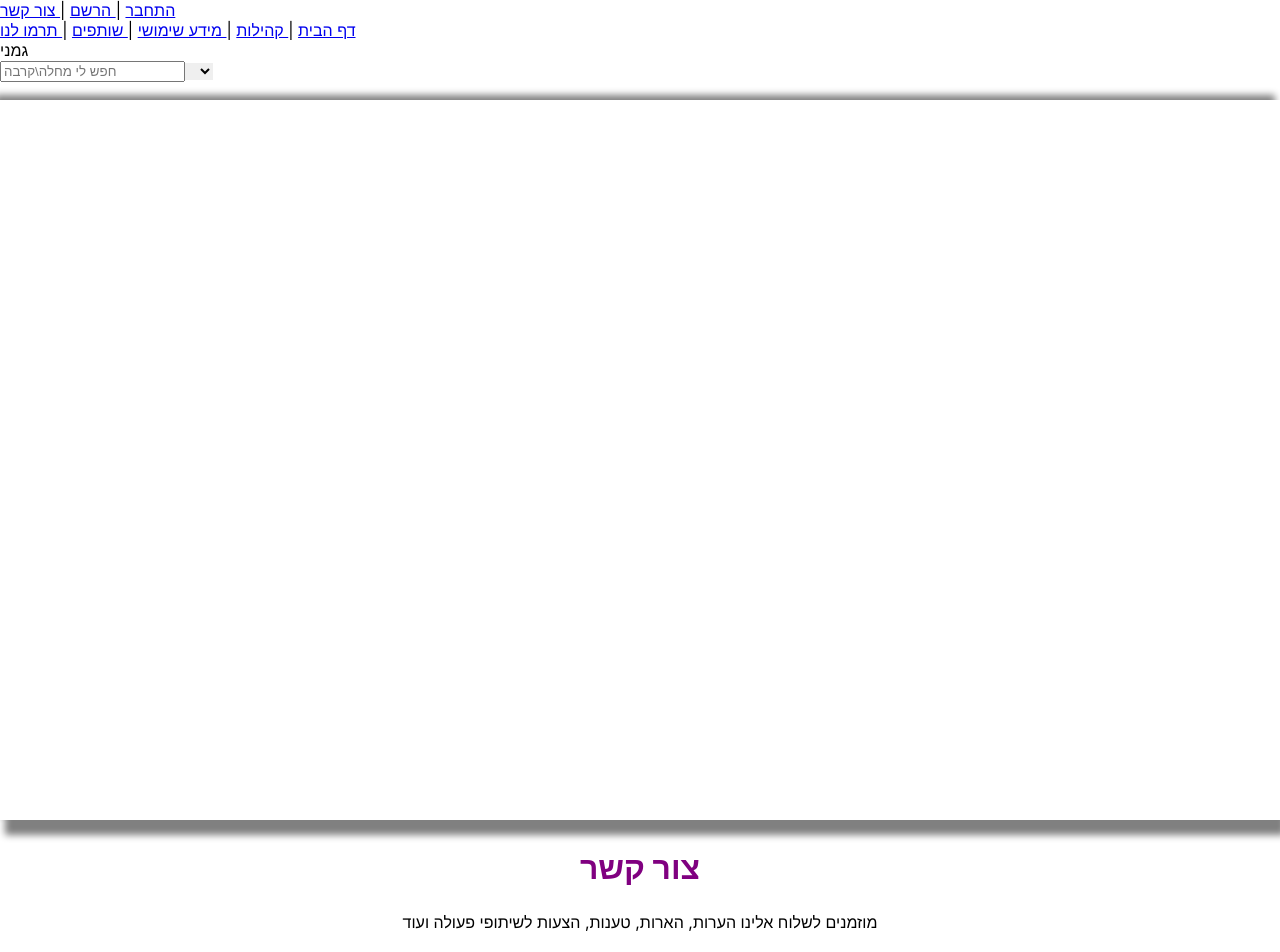
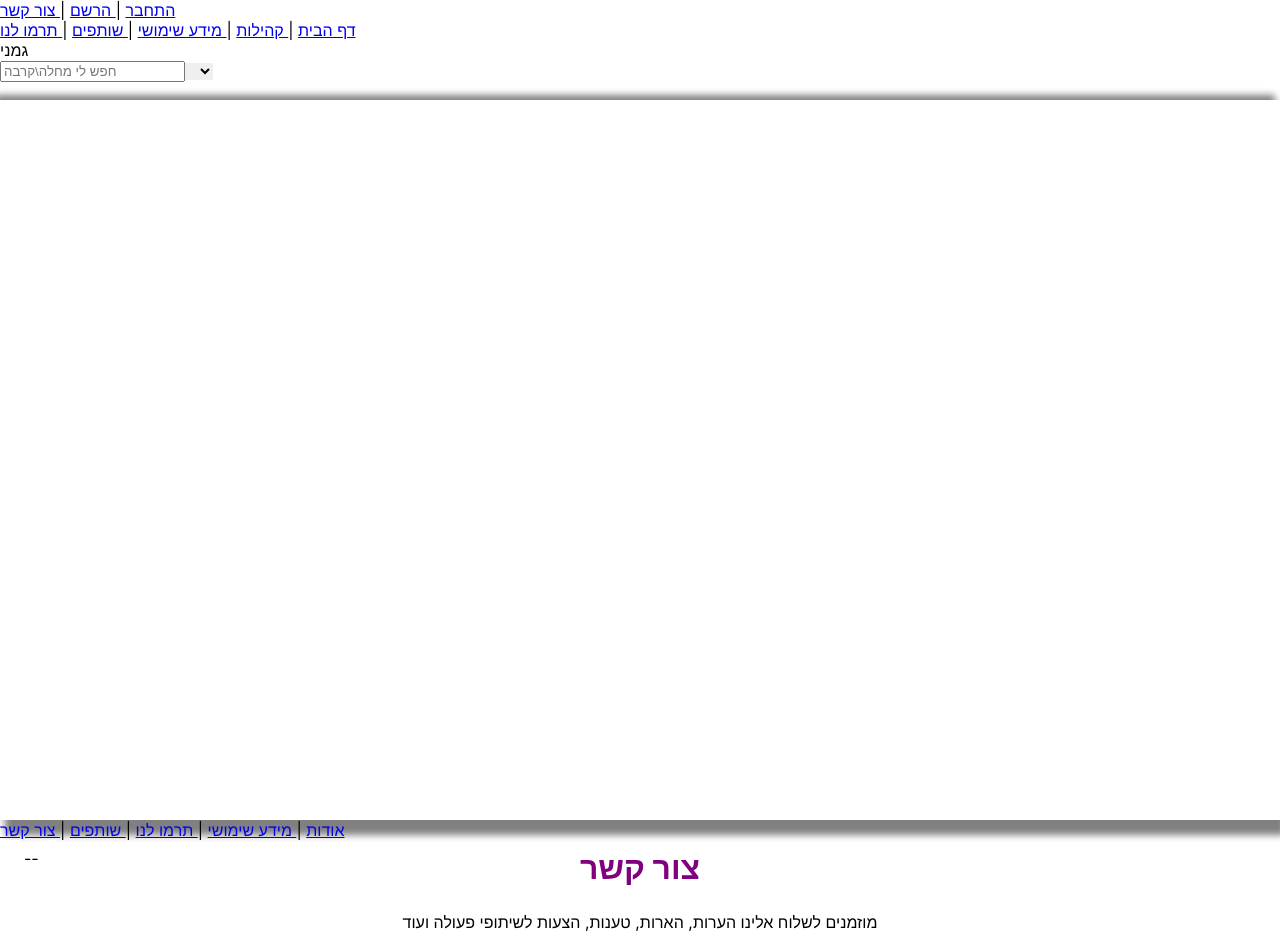
Before and after one commit to refaeldimri/Start-it, a React (Create React App) app: page /contact in a window 1280 px wide. Shown: the top 952 px of the page. Built offline with nearby package versions, Linux system fonts and the light colour scheme; the HTML template or start-up script is replaced by a standard one.

Commit message:
new footer

```diff
--- a/package.json
+++ b/package.json
@@ -8,6 +8,7 @@
     "@testing-library/user-event": "^12.2.2",
     "react": "^17.0.1",
     "react-dom": "^17.0.1",
+    "react-icons": "^4.1.0",
     "react-router-dom": "^5.2.0",
     "react-scripts": "4.0.0",
     "web-vitals": "^0.2.4"
--- a/src/App.js
+++ b/src/App.js
@@ -7,16 +7,13 @@ import Information from './comps/information';
 import Partners from './comps/partners';
 import Donation from './comps/donation';
 import Main from './comps/main';
-
-
-
-
+import { SiFacebook, SiInstagram } from 'react-icons/si';
 
 function App() {
   return (
   <Router>
     <div className="App">
-      <header className="container-fluid bg-dark text-white text-right " style={{height:75}}>
+      <header className="container-fluid bg-dark text-white text-right" style={{height:75}}>
         <div class="row">
           <div class="logo col-2 text-right">
            <Link to="/" class="p-0 text-white"> התחבר</Link> |
@@ -50,7 +47,6 @@ function App() {
 
         </div>
       </header>
-
       <Switch>
         <Route exact path="/" component = {Login} />
         <Route exact path="/register" component = {Register} />
@@ -61,12 +57,29 @@ function App() {
         <Route exact path="/donation" component = {Donation} />
         <Route exact path="/main" component = {Main} />
 
+      </Switch>
+    </div>
+
+      <footer class="page-footer font-small blue bg-dark">
+       <div class="row">
+         <div class="footer-menu text-center col-12 text-right text-white">
+           <Link to="/" class="p-4 text-white"> אודות</Link> |
+           <Link to="/Information" class="p-4 text-white"> מידע שימושי</Link> |
+           <Link to="/Donation" class="p-4 text-white"> תרמו לנו</Link> |
+           <Link to="/Partners" class="p-4 text-white"> שותפים</Link>   |
+           <Link to="/Contact" class="p-4 text-white"> צור קשר</Link>
+          </div>
+      </div>
+
+      <div class="footer-icons text-dark text-center py-3">
+            <SiInstagram size="1.5em" color="white" />--
+            <SiFacebook size="1.5em" color="white" px-3 />
+          </div>
+      </footer>
+
+    </Router>
 
 
-
-      </Switch>
-    </div>
-    </Router>
   );
 }
 
--- a/src/comps/main.js
+++ b/src/comps/main.js
@@ -52,23 +52,18 @@ class Main extends Component {
 
                 <div class="row bg-light">
                 <div class="col-2">
-                      <label class="font-italic text-left"><a href="#">לכל הסיפורים</a></label>
+                      <label class="font-italic text-left"><a href="#">לכל הסיפורים</a>
+                      <i class="fab fa-instagram"></i>
+
+
+                      </label>
                     </div>
                 </div>
 
 
             </div>
 
-
-
-
-
-
         </body>
-
-
-
-
 
         </Router>
   )
--- a/src/contact.css
+++ b/src/contact.css
@@ -76,6 +76,11 @@ form label{
   justify-content:center;
 }
   */
+.footer-icons:hover{
+  cursor:pointer
+
+  }
+
 form select{
     width: 50%;
      margin: 1px auto;
```
Also changed, not shown: src/assetes/instaIcon.png (added), 1 other file (tests, documents, lock files or other folders).
